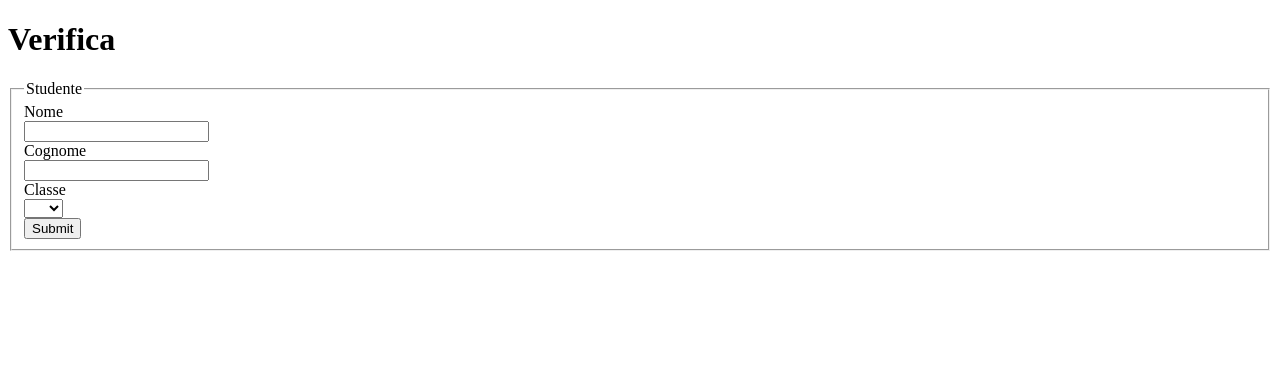
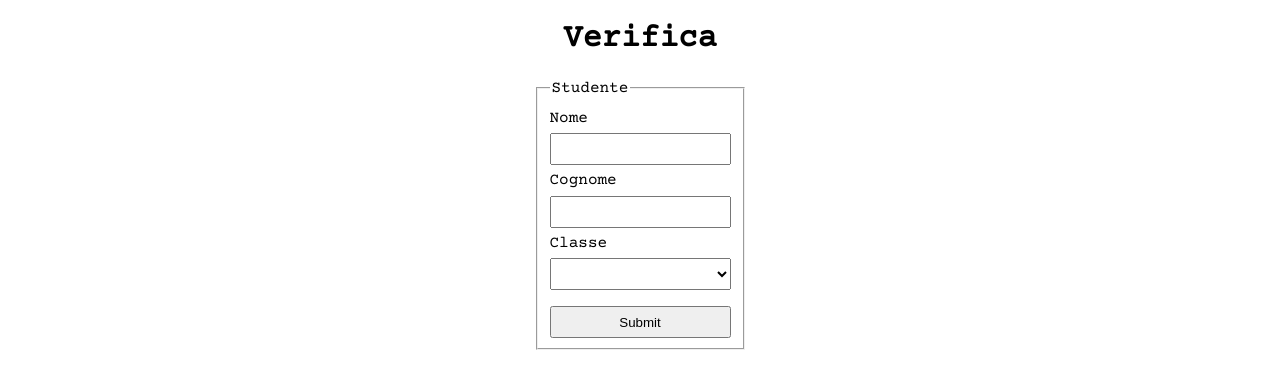
Before and after one commit to i5ar/roulette, a plain HTML site: page index.html in a window 1280 px wide. Drawn offline with nearby package versions, Linux system fonts and the light colour scheme.

Commit message:
Add font

```diff
--- a/index.html
+++ b/index.html
@@ -5,6 +5,7 @@
     <meta name="viewport" content="width=device-width, initial-scale=1.0" />
     <meta http-equiv="X-UA-Compatible" content="ie=edge" />
     <title>Verifica</title>
+    <link href="https://fonts.googleapis.com/css?family=Courier+Prime&display=swap" rel="stylesheet">
     <link rel="stylesheet" href="style.css" />
     <script crossorigin src="https://unpkg.com/react@16/umd/react.production.min.js"></script>
 <script crossorigin src="https://unpkg.com/react-dom@16/umd/react-dom.production.min.js"></script>
--- a/main.js
+++ b/main.js
@@ -142,7 +142,7 @@ class Root extends React.Component {
         // NOTE: Download file.
         // this.downloadFile()
 
-        return "Hai finito";
+        return "Hai finito!";
     }
 
     nextQuestion() {
--- a/style.css
+++ b/style.css
@@ -17,6 +17,7 @@
     --base0E: #8959a8;
     --base0F: #a3685a;
 
+    --font: 'Courier Prime', monospace;
 
     /* Countdown */
     --width: 128px;
@@ -27,13 +28,38 @@
     --stroke-dasharray: calc(var(--PI) * var(--d));  /* 113px; */
 }
 
+body {
+    font-family: var(--font);
+}
+
+h1 {
+    text-align: center;
+}
+fieldset {
+    margin: auto;
+    width: min-content;
+}
+
 label,
 input,
 select {
     float: left;
     clear: both;
+    padding: 0.4rem 0;
 }
 
+select,
+input[type=submit] {
+    width: 100%;
+}
+
+input[type=submit] {
+    margin: 1rem 0 0;
+}
+
+section input[type=text] {
+    width: 100%;
+}
 
 /* Countdown */
 figure {
```
